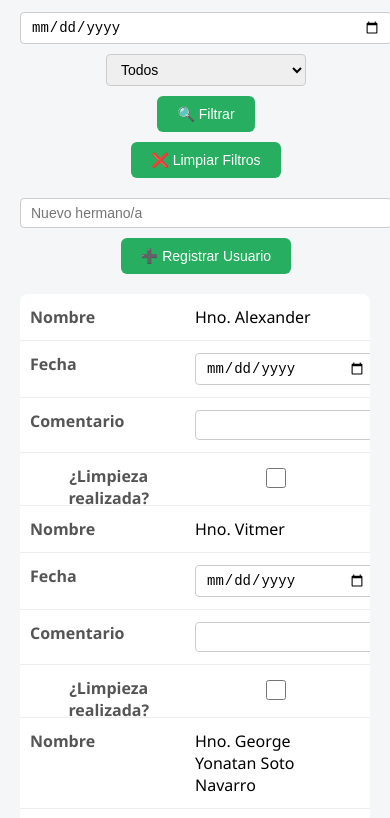
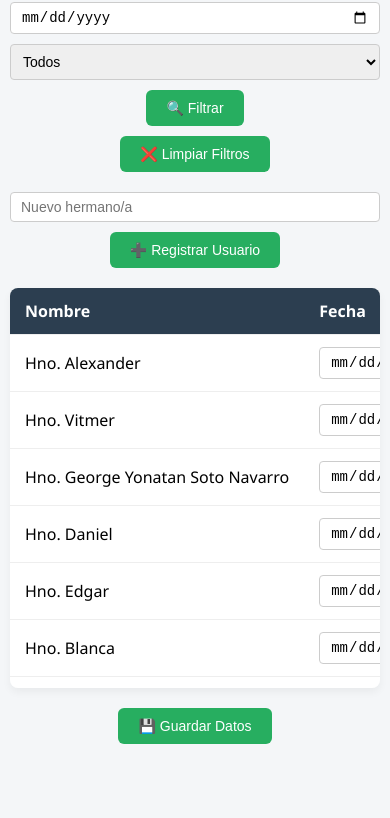
Before and after one commit to maravirc/IPUP, a plain HTML site: page Formulario2.html in a window 390 px wide. Shown: the part 81-899 px from the top of the page. After the commit the page ends 855 px from the top, so only its background shows below. Drawn offline with Linux system fonts and the light colour scheme.

Commit message:
Update Formulario2.html

```diff
--- a/Formulario2.html
+++ b/Formulario2.html
@@ -2,8 +2,13 @@
 <html lang="es">
 <head>
   <meta charset="UTF-8">
+  <meta name="viewport" content="width=device-width, initial-scale=1.0">
   <title>Registro de Limpieza</title>
   <style>
+    * {
+      box-sizing: border-box;
+    }
+
     body {
       font-family: 'Segoe UI', Tahoma, Geneva, Verdana, sans-serif;
       background-color: #f4f6f8;
@@ -27,25 +32,50 @@
     .filtros input, .filtros select, .registro input {
       max-width: 200px;
       width: 100%;
-      padding: 6px 10px;
+      padding: 8px;
       border: 1px solid #ccc;
       border-radius: 4px;
       font-size: 14px;
     }
 
+    button {
+      padding: 10px 20px;
+      background-color: #27ae60;
+      color: white;
+      border: none;
+      border-radius: 6px;
+      font-size: 14px;
+      cursor: pointer;
+      transition: background-color 0.3s ease;
+    }
+
+    button:hover {
+      background-color: #219150;
+    }
+
+    /* Estilo para la tabla con Flexbox */
+    .tabla-responsive {
+      width: 100%;
+      overflow-x: auto;
+      overflow-y: auto; /* Añadido scroll vertical */
+      max-height: 400px; /* Maxima altura de la tabla, ajusta según lo necesites */
+      -webkit-overflow-scrolling: touch;
+      background-color: white;
+      border-radius: 8px;
+      box-shadow: 0 4px 8px rgba(0,0,0,0.05);
+      margin-top: 20px;
+    }
+
     table {
       width: 100%;
+      min-width: 800px; /* Fuerza scroll horizontal en móviles */
       border-collapse: collapse;
-      margin-top: 20px;
-      background-color: #fff;
-      box-shadow: 0 4px 8px rgba(0,0,0,0.05);
-      border-radius: 8px;
-      overflow-x: auto;
     }
 
     th, td {
       padding: 12px 15px;
       border-bottom: 1px solid #eee;
+      white-space: nowrap;
     }
 
     th {
@@ -75,48 +105,10 @@
       text-align: center;
     }
 
-    button {
-      padding: 10px 20px;
-      background-color: #27ae60;
-      color: white;
-      border: none;
-      border-radius: 6px;
-      font-size: 14px;
-      cursor: pointer;
-      transition: background-color 0.3s ease;
-    }
-
-    button:hover {
-      background-color: #219150;
-    }
-
+    /* Media Query para pantallas pequeñas */
     @media (max-width: 768px) {
-      table, thead, tbody, th, td, tr {
-        display: block;
-      }
-
-      thead tr {
-        display: none;
-      }
-
-      td {
-        position: relative;
-        padding-left: 50%;
-        border-bottom: 1px solid #eee;
-      }
-
-      td::before {
-        content: attr(data-label);
-        position: absolute;
-        left: 10px;
-        width: 45%;
-        font-weight: bold;
-        color: #555;
-      }
-
-      table {
-        border: none;
-        box-shadow: none;
+      body {
+        padding: 10px;
       }
 
       .filtros, .registro {
@@ -124,8 +116,12 @@
         align-items: center;
       }
 
-      input[type="text"], input[type="date"], select {
+      .filtros select, .filtros input, .registro input {
         max-width: 100%;
+      }
+
+      table {
+        min-width: 600px;
       }
     }
   </style>
@@ -151,6 +147,8 @@
     <button onclick="registrarUsuario()">➕ Registrar Usuario</button>
   </div>
 
+  <!-- Tabla dentro de contenedor con scroll -->
+  <div class="tabla-responsive">
     <table>
       <thead>
         <tr>
@@ -162,8 +160,9 @@
       </thead>
       <tbody id="tablaUsuarios"></tbody>
     </table>
+  </div>
 
-  <button onclick="guardarDatos()">💾 Guardar Datos</button>
+  <button style="margin: 20px auto; display: block;" onclick="guardarDatos()">💾 Guardar Datos</button>
 
   <script>
     let usuarios = JSON.parse(localStorage.getItem("usuariosLista")) || [
@@ -195,10 +194,10 @@
         const realIndex = usuarios.indexOf(dato.nombre);
 
         fila.innerHTML = `
-          <td data-label="Nombre">${dato.nombre}</td>
-          <td data-label="Fecha"><input type="date" value="${dato.fecha || ''}" onchange="actualizarDato(${realIndex}, 'fecha', this.value)"></td>
-          <td data-label="Comentario"><input type="text" value="${dato.comentario || ''}" onchange="actualizarDato(${realIndex}, 'comentario', this.value)"></td>
-          <td data-label="¿Limpieza realizada?" class="center">
+          <td>${dato.nombre}</td>
+          <td><input type="date" value="${dato.fecha || ''}" onchange="actualizarDato(${realIndex}, 'fecha', this.value)"></td>
+          <td><input type="text" value="${dato.comentario || ''}" onchange="actualizarDato(${realIndex}, 'comentario', this.value)"></td>
+          <td class="center">
             <input type="checkbox" ${dato.limpieza ? 'checked' : ''} onchange="actualizarDato(${realIndex}, 'limpieza', this.checked)">
           </td>
         `;
```
Lines whose indentation alone changed are shown as unchanged.
